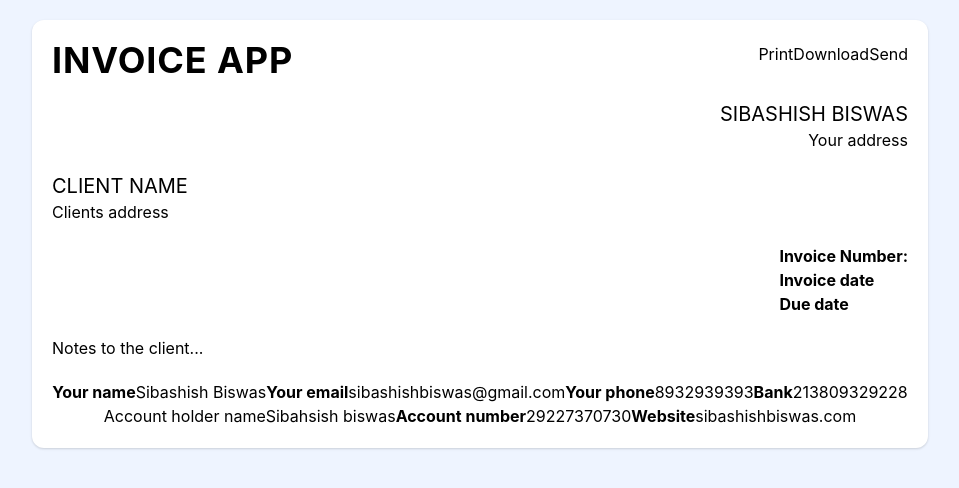
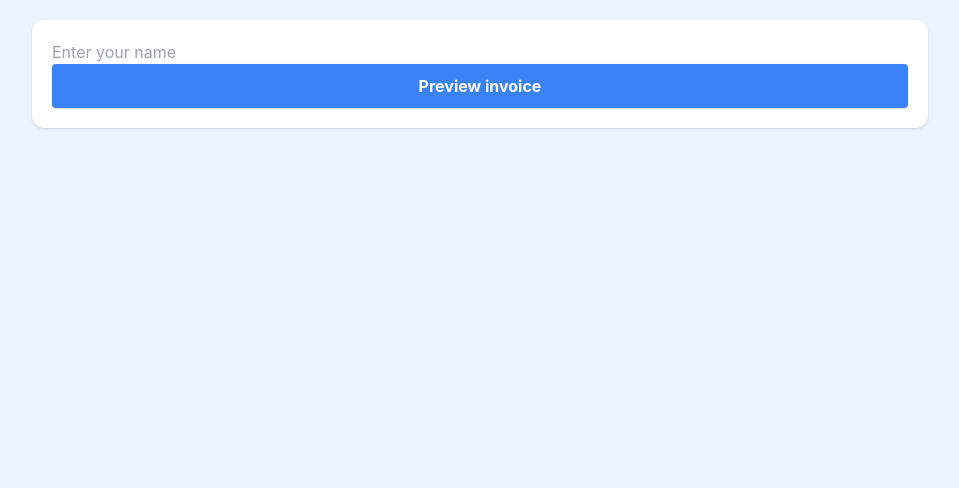
Before and after one commit to sibashish726/Invoice_generator, a React (Create React App) app: page / in a window 1280 px wide. Shown: the top 488 px of the page, without its empty margins (160-1119 px from the left). Built offline with nearby package versions, Linux system fonts and the light colour scheme.

Commit message:
New changes: Added states and toggle between invoice preview and input

```diff
--- a/src/App.js
+++ b/src/App.js
@@ -1,75 +1,53 @@
+import { useState } from 'react';
 import React, { Component }  from 'react';
+import Footer from './components/Footer';
+import Notes from './components/Notes';
+import Header from './components/Header';
+import MainDetails from './components/MainDetails';
+import ClientDetails from './components/ClientDetails';
+import Dates from './components/Dates';
 import './App.css'
 function App() {
+
+   const [showInvoice, setShowInvoice] = useState(false);
+
   const handlePrint = () =>{
     window.print()
   }
   return (
     <>
       <main className='m-5 p-5 xl:max-w-4xl xl:mx-auto bg-white rounded-xl rounded shadow'>
-        <header className='flex flex-col items-center justify-center mb-5  xl:flex-row xl:justify-between'>
-          <h2 className='font-bold uppercase tracking-wide text-4xl'>Invoice App</h2>
-          <div>
-            <ul className='flex items-center justify-between flex-wrap mb-3'>
-              <li><button onClick={handlePrint} className="btn btn-print">Print</button></li>
-              <li><button className="btn btn-download">Download</button></li>
-              <li><button className="btn btn-send">Send</button></li>
-            </ul>
+       {showInvoice ? (
+       <div>
+        <Header handlePrint={handlePrint} />
+        <MainDetails />
+        <ClientDetails />
+        <Dates />
+        <Notes />
+        <Footer />
+        <button
+          onClick={() => setShowInvoice(false)}
+          className="bg-blue-500 mt-5 text-white font-bold py-2 px-2 rounded shadow border-2 border-blue-500 hover:bg-transparent hover:text-blue-500 transition-all duration-300">
+          Edit Information
+        </button>
+       </div> ): (
+         <>
+          <div className="flex flex-col justify-center">
+          <input
+            type="text"
+            name="text"
+            placeholder="Enter your name"
+            autoComplete="off"
+          />
+          <button
+            onClick={() => setShowInvoice(true)}
+            className="bg-blue-500 text-white font-bold py-2 px-2 rounded shadow border-2 border-blue-500 hover:bg-transparent hover:text-blue-500 transition-all duration-300">
+            Preview invoice
+          </button>
           </div>
-        </header>
+         </>
 
-        <section className='flex flex-col items-end justify-end'>
-            {/* <input type="text" name="text" id="text" placeholder="Enter your name" required /> */}
-            <h1 className='text-xl uppercase'>Sibashish Biswas</h1>
-            <p>Your address</p>
-        </section>
-
-        <section className='mt-5'>
-          <h1 className='text-xl uppercase'>Client name</h1>
-          <p>Clients address</p>
-        </section>
-
-        <article className='my-5 flex items-end justify-end'>
-          <ul>
-            <li><span className='font-bold'>Invoice Number:</span></li>
-            <li><span className='font-bold'>Invoice date</span></li>
-            <li><span className='font-bold'>Due date</span></li>
-          </ul>
-        </article>
-
-        <table>
-
-        </table>
-
-        <section className='mb-5'>
-          <p>Notes to the client...</p>
-        </section>
-
-        <footer>
-          <ul className="flex flex-wrap items-center justify-center">
-            <li>
-              <span className='font-bold'>Your name</span>Sibashish Biswas
-            </li>
-            <li>
-              <span className='font-bold'>Your email</span>sibashishbiswas@gmail.com
-            </li>
-            <li>
-              <span className='font-bold'>Your phone</span>8932939393
-            </li>
-            <li>
-              <span className='font-bold'>Bank</span>213809329228
-            </li>
-            <li>
-              <span>Account holder name</span>Sibahsish biswas
-            </li>
-            <li>
-              <span className='font-bold'>Account number</span>29227370730
-            </li>
-            <li>
-              <span className='font-bold'>Website</span>sibashishbiswas.com
-            </li>
-          </ul>
-        </footer>
+       )}
       </main>
     </>
   );
--- /dev/null
+++ b/src/components/ClientDetails.js
@@ -0,0 +1,11 @@
+import React, { Component }  from 'react';
+export default function ClientDetails(){
+    return (
+        <>
+          <section className='mt-5'>
+            <h1 className='text-xl uppercase'>Client name</h1>
+            <p>Clients address</p>
+           </section>
+        </>
+    )
+}
--- /dev/null
+++ b/src/components/Dates.js
@@ -0,0 +1,14 @@
+import React, { Component }  from 'react';
+export default function Dates(){
+    return (
+        <>
+        <article className='my-5 flex items-end justify-end'>
+          <ul>
+            <li><span className='font-bold'>Invoice Number:</span></li>
+            <li><span className='font-bold'>Invoice date</span></li>
+            <li><span className='font-bold'>Due date</span></li>
+          </ul>
+        </article>
+        </>
+    )
+}
--- /dev/null
+++ b/src/components/Footer.js
@@ -0,0 +1,32 @@
+import React, { Component }  from 'react';
+export default function Footer(){
+    return (
+        <>
+        <footer>
+          <ul className="flex flex-wrap items-center justify-center">
+            <li>
+              <span className='font-bold'>Your name</span>Sibashish Biswas
+            </li>
+            <li>
+              <span className='font-bold'>Your email</span>sibashishbiswas@gmail.com
+            </li>
+            <li>
+              <span className='font-bold'>Your phone</span>8932939393
+            </li>
+            <li>
+              <span className='font-bold'>Bank</span>213809329228
+            </li>
+            <li>
+              <span>Account holder name</span>Sibahsish biswas
+            </li>
+            <li>
+              <span className='font-bold'>Account number</span>29227370730
+            </li>
+            <li>
+              <span className='font-bold'>Website</span>sibashishbiswas.com
+            </li>
+          </ul>
+        </footer>
+        </>
+    )
+}
--- /dev/null
+++ b/src/components/Header.js
@@ -0,0 +1,18 @@
+import React, { Component }  from 'react';
+export default function Header({handlePrint}){
+
+    return (
+        <>
+          <header className='flex flex-col items-center justify-center mb-5  xl:flex-row xl:justify-between'>
+          <h2 className='font-bold uppercase tracking-wide text-4xl'>Invoice App</h2>
+          <div>
+            <ul className='flex items-center justify-between flex-wrap mb-3'>
+              <li><button onClick={handlePrint} className="btn btn-print">Print</button></li>
+              <li><button className="btn btn-download">Download</button></li>
+              <li><button className="btn btn-send">Send</button></li>
+            </ul>
+          </div>
+        </header>
+        </>
+    )
+}
--- /dev/null
+++ b/src/components/MainDetails.js
@@ -0,0 +1,12 @@
+import React, { Component }  from 'react';
+export default function MainDetails(){
+    return (
+        <>
+          <section className='flex flex-col items-end justify-end'>
+            {/* <input type="text" name="text" id="text" placeholder="Enter your name" required /> */}
+            <h1 className='text-xl uppercase'>Sibashish Biswas</h1>
+            <p>Your address</p>
+           </section>
+        </>
+    )
+}
--- /dev/null
+++ b/src/components/Notes.js
@@ -0,0 +1,10 @@
+import React, { Component }  from 'react';
+export default function Notes(){
+    return (
+        <>
+         <section className='mb-5'>
+           <p>Notes to the client...</p>
+         </section>
+        </>
+    )
+}
```
Also changed, not shown: src/components/Table.js (added, +8 -0 lines).
